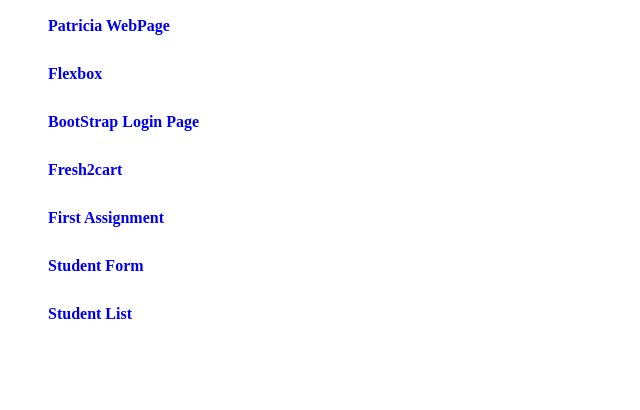
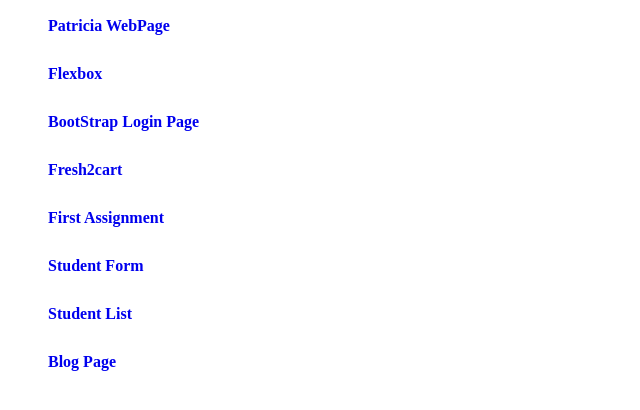
Before and after one commit to Chairman-daniel/NIIT-Assignments, a plain HTML site: page Assignment/assignment.html in a window 1280 px wide. Shown: the part 60-470 px from the top of the page, without its empty margins (0-640 px from the left). Drawn offline with Linux system fonts and the light colour scheme.

Commit message:
Update assignment.html

```diff
--- a/Assignment/assignment.html
+++ b/Assignment/assignment.html
@@ -37,6 +37,7 @@
         <li><a href="https://chairman-daniel.github.io/NIIT-first-assignment/">First Assignment</a></li>
         <li><a href="https://chairman-daniel.github.io/student-form/">Student Form</a></li>
         <li><a href="https://chairman-daniel.github.io/student-list/">Student List</a></li>
+         <li><a href="https://chairman-daniel.github.io/First_Blog/">Blog Page</a></li>
     </ul>
 </body>
 </html>
```
